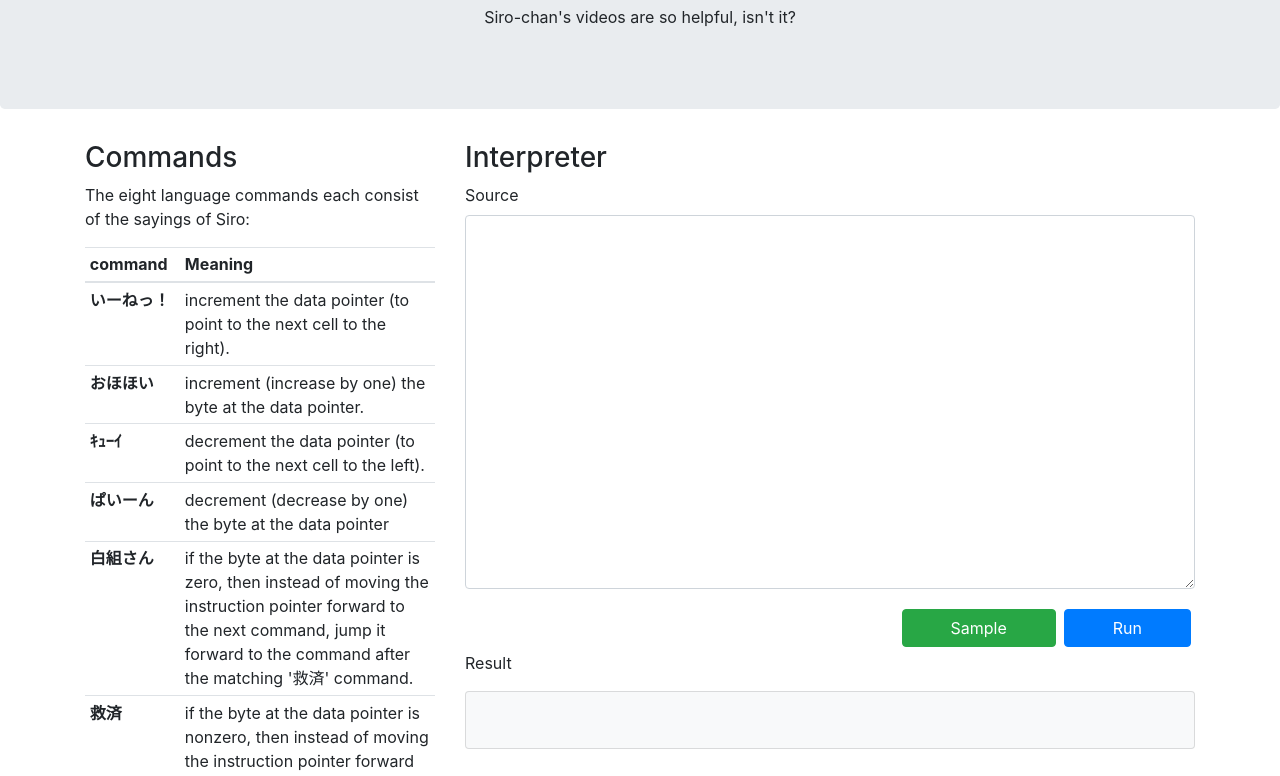
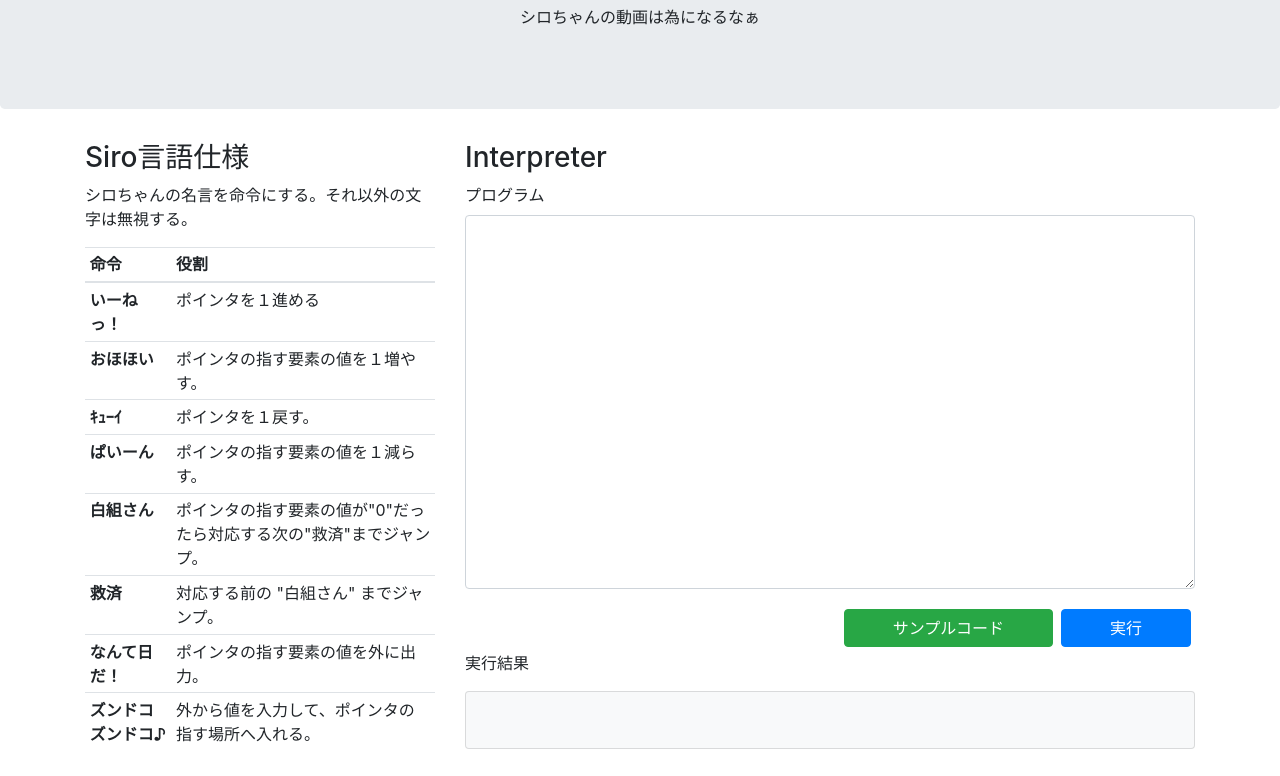
Before and after one commit to meihei3/SiroLangInterpreter, a plain HTML site: page index.html in a window 1280 px wide. Shown: the part 171-947 px from the top of the page. Drawn offline with nearby package versions, Linux system fonts and the light colour scheme.

Commit message:
Translate into Japanese

```diff
--- a/index.html
+++ b/index.html
@@ -47,53 +47,53 @@
 
 <div class="jumbotron text-center">
     <h1>SIRO Language Interpreter</h1>
-    <p>Siro-chan's videos are so helpful, isn't it?</p>
+    <p>シロちゃんの動画は為になるなぁ</p>
 </div>
 
 <div class="container">
     <div class="row">
         <div class="col-md-4">
-            <h3>Commands</h3>
-            <p>The eight language commands each consist of the sayings of Siro:</p>
+            <h3>Siro言語仕様</h3>
+            <p>シロちゃんの名言を命令にする。それ以外の文字は無視する。</p>
             <table class="table table-hover table-sm">
                 <thead>
                 <tr>
-                    <th scope="col">command</th>
-                    <th scope="col">Meaning</th>
+                    <th scope="col">命令</th>
+                    <th scope="col">役割</th>
                 </tr>
                 </thead>
                 <tbody>
                 <tr>
                     <th scope="row">いーねっ！</th>
-                    <td>increment the data pointer (to point to the next cell to the right).</td>
+                    <td>ポインタを１進める</td>
                 </tr>
                 <tr>
                     <th scope="row">おほほい</th>
-                    <td>increment (increase by one) the byte at the data pointer.</td>
+                    <td>ポインタの指す要素の値を１増やす。</td>
                 </tr>
                 <tr>
                     <th scope="row">ｷｭｰｲ</th>
-                    <td>decrement the data pointer (to point to the next cell to the left).</td>
+                    <td>ポインタを１戻す。</td>
                 </tr>
                 <tr>
                     <th scope="row">ぱいーん</th>
-                    <td>decrement (decrease by one) the byte at the data pointer</td>
+                    <td>ポインタの指す要素の値を１減らす。</td>
                 </tr>
                 <tr>
                     <th scope="row">白組さん</th>
-                    <td>if the byte at the data pointer is zero, then instead of moving the instruction pointer forward to the next command, jump it forward to the command after the matching '救済' command.</td>
+                    <td>ポインタの指す要素の値が"0"だったら対応する次の"救済"までジャンプ。</td>
                 </tr>
                 <tr>
                     <th scope="row">救済</th>
-                    <td>if the byte at the data pointer is nonzero, then instead of moving the instruction pointer forward to the next command, jump it back to the command after the matching '白組さん' command.</td>
+                    <td>対応する前の "白組さん" までジャンプ。</td>
                 </tr>
                 <tr>
                     <th scope="row">なんて日だ！</th>
-                    <td>output the byte at the data pointer.</td>
+                    <td>ポインタの指す要素の値を外に出力。</td>
                 </tr>
                 <tr>
                     <th scope="row">ズンドコズンドコ♪</th>
-                    <td>accept one byte of input, storing its value in the byte at the data pointer.</td>
+                    <td>外から値を入力して、ポインタの指す場所へ入れる。</td>
                 </tr>
                 </tbody>
             </table>
@@ -101,14 +101,14 @@
         <div class="col-md-8">
             <h3>Interpreter</h3>
             <div class="form-group">
-                <label for="source">Source</label>
+                <label for="source">プログラム</label>
                 <textarea class="form-control" rows="15" id="source"></textarea>
             </div>
             <div class="clearfix">
-                <a class="btn btn-primary float-right m-1 px-5" href="javascript:void(0)" onclick="run()">Run</a>
-                <a class="btn btn-success float-right m-1 px-5" href="javascript:void(0)" onclick="sampleCode()">Sample</a>
+                <a class="btn btn-primary float-right m-1 px-5" href="javascript:void(0)" onclick="run()">実行</a>
+                <a class="btn btn-success float-right m-1 px-5" href="javascript:void(0)" onclick="sampleCode()">サンプルコード</a>
             </div>
-            <p>Result</p>
+            <p>実行結果</p>
             <div class="card card-body bg-light">
                 <pre id="out"></pre>
             </div>
```
